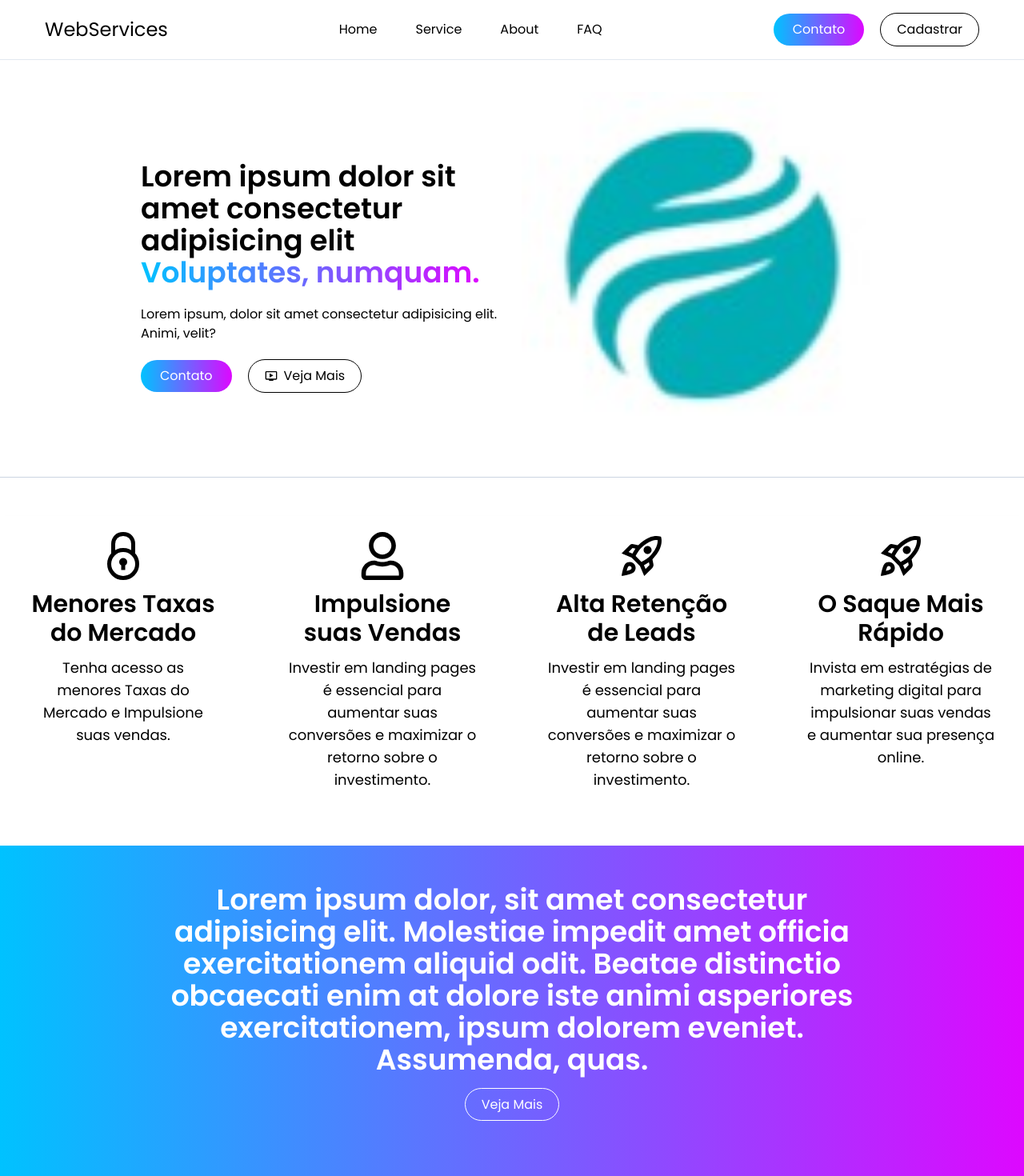
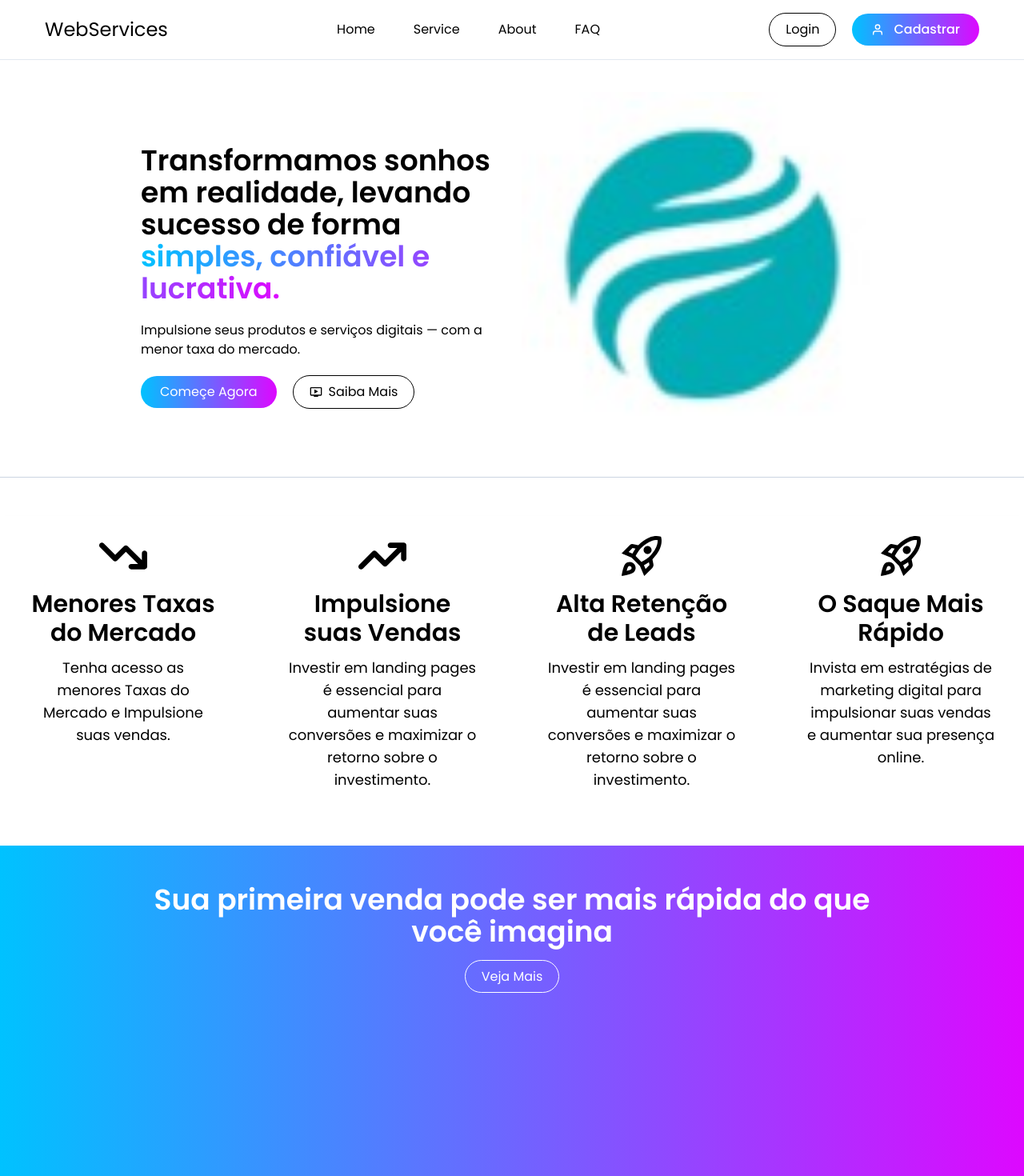
Before and after one commit to rafacortts/WebServices, a React (Vite) app: page / in a window 1280 px wide. Shown: the top 1470 px of the page at 80% size. Built offline with nearby package versions, Linux system fonts and the light colour scheme.

Commit message:
Texto-Hero

```diff
--- a/src/Components/Hero.jsx
+++ b/src/Components/Hero.jsx
@@ -3,7 +3,8 @@ import { motion } from "framer-motion";
 import { Link } from "react-router-dom";
 import Teste from "../Img/teste.jpg";
 import { MdOndemandVideo } from "react-icons/md";
-import { CiCirclePlus } from "react-icons/ci";
+import { FiUser } from "react-icons/fi";
+
 
 const Hero = () => {
   return (
@@ -19,8 +20,10 @@ const Hero = () => {
                 transition={{ duration: 0.5 }}
               >
                 <h1>
-                  Lorem ipsum dolor sit amet consectetur adipisicing elit {" "}
-                 <span className="bg-clip-text text-transparent bg-gradient-to-r from-primaryColor to-secondColor">Voluptates, numquam.</span>
+                  Transformamos sonhos em realidade, levando sucesso de forma{" "}
+                  <span className="bg-clip-text text-transparent bg-gradient-to-r from-primaryColor to-secondColor">
+                     simples, confiável e lucrativa.
+                  </span>
                 </h1>
               </motion.h1>
               <motion.p
@@ -28,8 +31,7 @@ const Hero = () => {
                 animate={{ opacity: 1, y: 0 }}
                 transition={{ duration: 0.5, delay: 0.2 }}
               >
-                Lorem ipsum, dolor sit amet consectetur adipisicing elit. Animi,
-                velit?
+               Impulsione seus produtos e serviços digitais — com a menor taxa do mercado.
               </motion.p>
               <motion.div
                 className="flex items-center space-x-5 justify-center sm:justify-start"
@@ -38,10 +40,13 @@ const Hero = () => {
                 transition={{ duration: 0.5, delay: 0.4 }}
               >
                 <Link to={"/Em-Breve"} className="primary-btn text-white">
-                Contato
+                  Começe Agora
                 </Link>
-                <Link to={"/Em-Breve"} className="second-btn flex items-center gap-2">
-                  <MdOndemandVideo className="" /> Veja Mais
+                <Link
+                  to={"/Em-Breve"}
+                  className="second-btn flex items-center gap-2"
+                >
+                  <MdOndemandVideo className="" /> Saiba Mais
                 </Link>
               </motion.div>
             </div>
--- a/src/Components/Leads.jsx
+++ b/src/Components/Leads.jsx
@@ -14,10 +14,7 @@ const Leads = () => {
               animate={{ opacity: 1, y: 0 }}
               transition={{ duration: 0.5 }}
             >
-              Lorem ipsum dolor, sit amet consectetur adipisicing elit.
-              Molestiae impedit amet officia exercitationem aliquid odit. Beatae
-              distinctio obcaecati enim at dolore iste animi asperiores
-              exercitationem, ipsum dolorem eveniet. Assumenda, quas.
+              Sua primeira venda pode ser mais rápida do que você imagina
             </motion.h1>
             <motion.div
               className="mt-5 pb-10"
--- a/src/Components/Menu.jsx
+++ b/src/Components/Menu.jsx
@@ -1,5 +1,6 @@
 import React, { useEffect, useState } from 'react';
 import { FaTimes, FaBars } from "react-icons/fa";
+import { FiUser } from 'react-icons/fi';
 
 const Menu = () => {
   const [menuOpen, setMenuOpen] = useState(false);
@@ -63,14 +64,14 @@ const Menu = () => {
           <div className="space-x-5 lg:flex hidden items-center">
             <button
               onClick={handleWhatsAppRedirect}
-              className="primary-btn text-white"
+              className="second-btn "
             >
-             Contato
+             Login
             </button>
             <button
               onClick={handleWhatsAppRedirect}
-              className="second-btn"
-            >
+              className="primary-btn flex items-center gap-3 text-white font-medium"
+            ><FiUser />
               Cadastrar
             </button>
           </div>
--- a/src/Components/Serviços.jsx
+++ b/src/Components/Serviços.jsx
@@ -3,19 +3,20 @@ import { motion } from "framer-motion";
 import { MdOutlineRocketLaunch } from "react-icons/md";
 import { FaRegUser } from "react-icons/fa";
 import { GrSecure } from "react-icons/gr";
+import { FaArrowTrendDown, FaArrowTrendUp} from "react-icons/fa6";
 
 const ServicesData = [
   {
     id: 1,
     heading: "Menores Taxas do Mercado",
     text: "Tenha acesso as menores Taxas do Mercado e Impulsione suas vendas.",
-    icon: <GrSecure className="text-6xl" />,
+    icon: <FaArrowTrendDown className="text-6xl" />,
   },
   {
     id: 2,
     heading: "Impulsione suas Vendas",
     text: "Investir em landing pages  é essencial para aumentar suas conversões e maximizar o retorno sobre o investimento.",
-    icon: <FaRegUser className="text-6xl" />,
+    icon: <FaArrowTrendUp className="text-6xl" />,
   },
   {
     id: 3,
```
